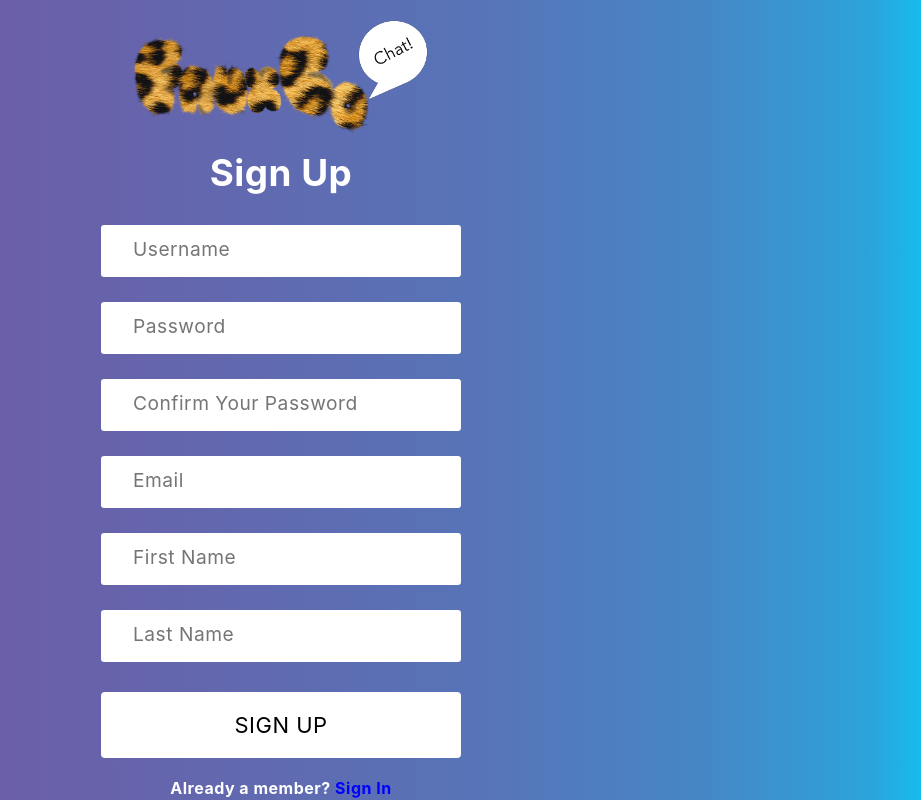
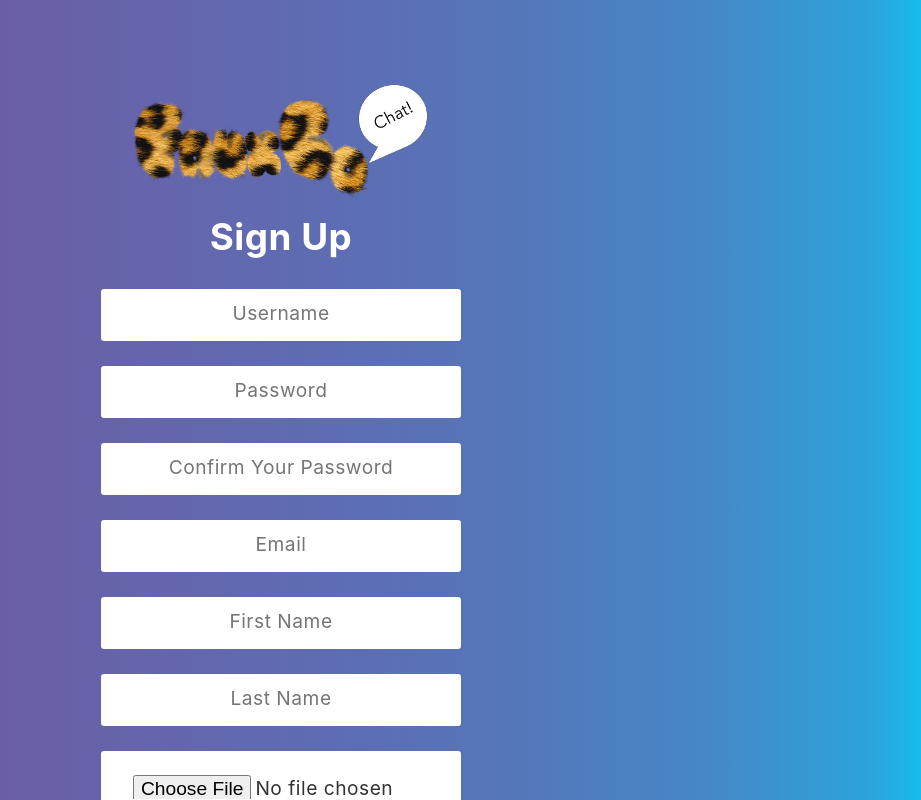
Before and after one commit to JRedden27/faux-co-chat, a React (Create React App) app: page / in a window 1280 px wide. Both pictures are taken after a click on the element "Sign Up Today". Shown: the whole page, without its empty margins (359-1280 px from the left). Built offline with nearby package versions, Linux system fonts and the light colour scheme.

Commit message:
changes to login and chat feed

```diff
--- a/src/App.css
+++ b/src/App.css
@@ -267,6 +267,7 @@
   transition: all 0.3s;
   outline: none;
   margin-bottom: 25px;
+  text-align: center;
 }
 
 .form {
@@ -332,3 +333,19 @@
   background-repeat: no-repeat;
   background-position: center;
 }
+
+.noChats {
+  font-weight: 800;
+  margin-top: 10%;
+  margin-left: 10%;
+}
+
+.logo {
+  width: 300px;
+  display: block;
+  margin-right: auto;
+  margin-left: auto;
+  margin-bottom: 15px;
+  margin-top: 10%;
+  border-radius: 30px;
+}
--- a/src/components/ChatFeed.js
+++ b/src/components/ChatFeed.js
@@ -57,7 +57,7 @@ const ChatFeed = (props) => {
     });
   };
 
-  if (!chat) return "Loading...";
+  if (!chat) return <div className="noChats">No Chats Available</div>;
 
   return (
     <div className="chat-feed">
--- a/src/components/LoginForm.js
+++ b/src/components/LoginForm.js
@@ -43,18 +43,7 @@ const LoginForm = (props) => {
   return (
     <div className="wrapper">
       <div className="form">
-        <img
-          src={Logo}
-          alt="FauxCoChat Logo"
-          style={{
-            width: "300px",
-            display: "block",
-            marginRight: "auto",
-            marginLeft: "auto",
-            marginBottom: "15px",
-            borderRadius: "30px",
-          }}
-        />
+        <img src={Logo} alt="FauxCoChat Logo" className="logo" />
         <h1 className="title">Log In</h1>
         <form onSubmit={handleSubmit}>
           <input
--- a/src/components/SignUpForm.js
+++ b/src/components/SignUpForm.js
@@ -1,6 +1,5 @@
 import { useState } from "react";
 import axios from "axios";
-// import { PictureOutlined } from "@ant-design/icons";
 
 import Logo from "../assets/FauxCoChat4b.png";
 
@@ -11,7 +10,7 @@ const SignUpForm = (props) => {
   const [email, setEmail] = useState("");
   const [firstName, setFirstName] = useState("");
   const [lastName, setLastName] = useState("");
-  // const [avatar, setAvatar] = useState(null);
+  const [avatar, setAvatar] = useState(null);
   const [error, setError] = useState("");
 
   const formIsValid = () => password === passwordConfirmation;
@@ -29,7 +28,7 @@ const SignUpForm = (props) => {
       email: email,
       first_name: firstName,
       last_name: lastName,
-      // avatar: avatar,
+      avatar: avatar,
     };
 
     const config = {
@@ -40,6 +39,7 @@ const SignUpForm = (props) => {
       },
       data: data,
     };
+    console.log(data.avatar);
 
     axios(config)
       .then(function (response) {
@@ -78,9 +78,10 @@ const SignUpForm = (props) => {
         setLastName(e.target.value);
         break;
 
-      // case "avatar":
-      //   setAvatar(e.target.value);
-      //   break;
+      case "avatar":
+        console.log(e.target.value);
+        setAvatar(e.target.value);
+        break;
 
       default:
         break;
@@ -95,19 +96,8 @@ const SignUpForm = (props) => {
   return (
     <div className="wrapper">
       <main>
-        <img
-          src={Logo}
-          alt="FauxCoChat Logo"
-          style={{
-            width: "300px",
-            display: "block",
-            marginRight: "auto",
-            marginLeft: "auto",
-            marginBottom: "15px",
-            marginTop: "15px",
-            borderRadius: "30px",
-          }}
-        />
+        <div style={{ padding: "90px" }}></div>
+        <img src={Logo} alt="FauxCoChat Logo" className="logo" />
         <h1 className="title">Sign Up</h1>
         <form className="form" onSubmit={(e) => submitSignUp(e)}>
           <input
@@ -158,22 +148,16 @@ const SignUpForm = (props) => {
             className="input-signup"
           />
 
-          {/* <div>
-            <label htmlFor="upload-button">
-              <span className="image-button">
-                <PictureOutlined className="picture-icon" />
-              </span>
-            </label>
+          <div>
             <input
               type="file"
               multiple={false}
               id="upload-button"
-              style={{ display: "none" }}
               onChange={(e) => userTyping("avatar", e)}
-              accept="img/x-png, img/gif, img/jpeg"
+              accept="img/png, img/gif, img/jpeg"
               className="input-signup"
             />
-          </div> */}
+          </div>
 
           <div align="center">
             <button type="submit" className="button">
@@ -189,7 +173,10 @@ const SignUpForm = (props) => {
             marginTop: "15px",
           }}
         >
-          <span className="sign-in" style={{ color: "white" }}>
+          <span
+            className="sign-in"
+            style={{ color: "white", paddingBottom: "15px" }}
+          >
             Already a member?{" "}
             <span
               className="sign-uin-link"
```
